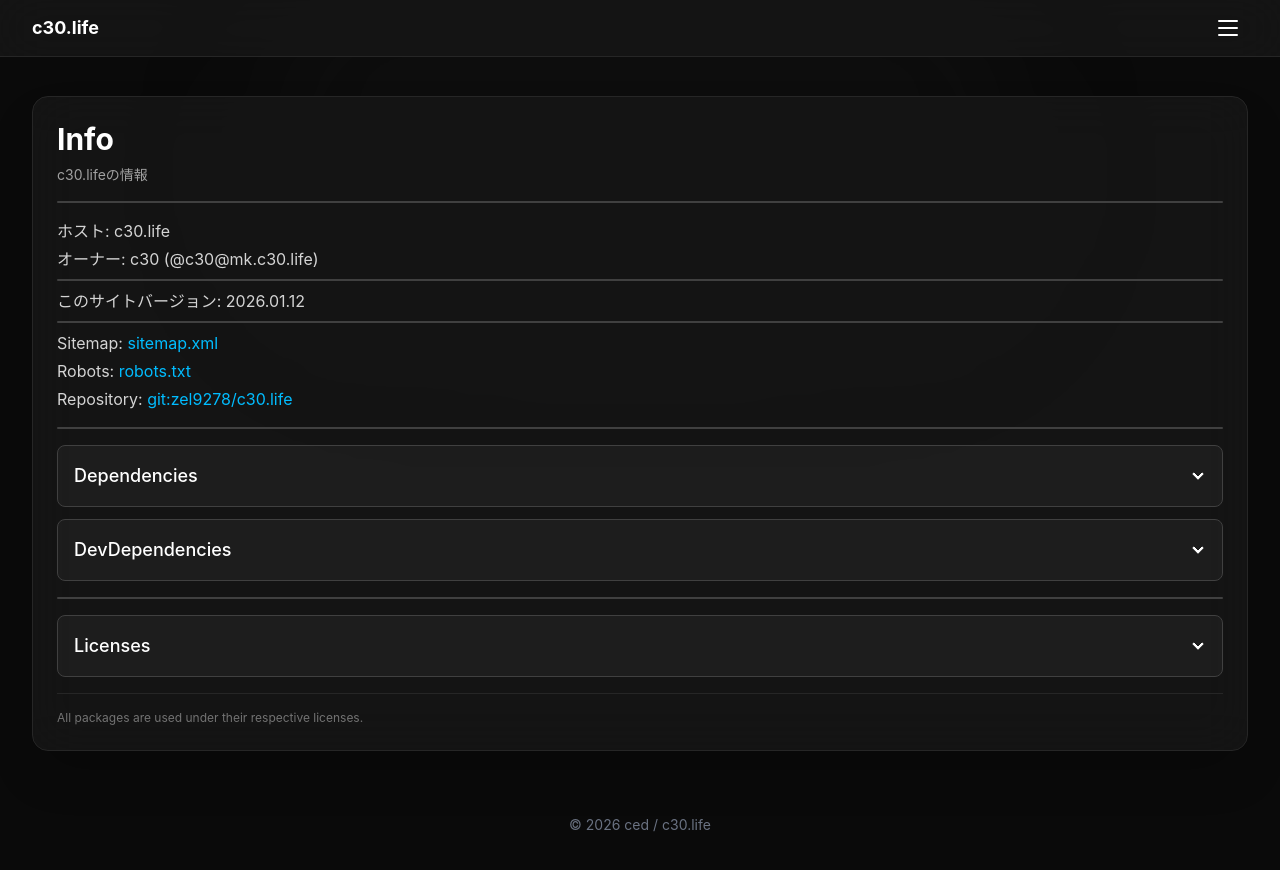
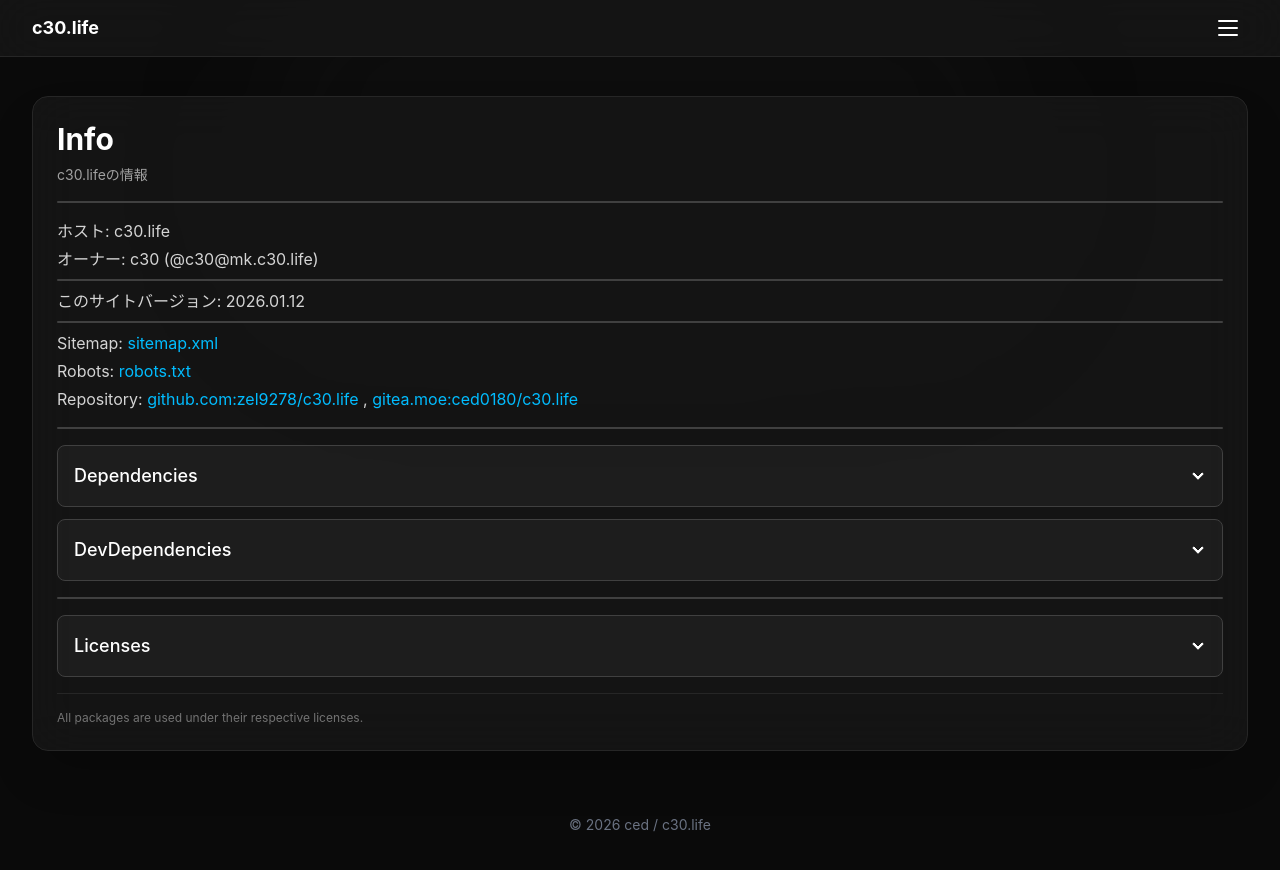
Before and after one commit to Zel9278/c30.life, a Vue app: page /info in a window 1280 px wide. Shown: the top 870 px of the page. Built offline with nearby package versions, Linux system fonts and the light colour scheme.

Commit message:
added gitea.moe link

```diff
--- a/src/pages/Info.vue
+++ b/src/pages/Info.vue
@@ -633,7 +633,15 @@ const getLicenseColor = (license: string) => {
             target="_blank"
             class="text-sky-400 hover:text-sky-300 transition-colors"
           >
-            git:zel9278/c30.life
+            github.com:zel9278/c30.life
+          </a>
+          ,
+          <a
+            href="https://gitea.moe/ced0180/c30.life"
+            target="_blank"
+            class="text-sky-400 hover:text-sky-300 transition-colors"
+          >
+            gitea.moe:ced0180/c30.life
           </a>
         </li>
       </ul>
```
